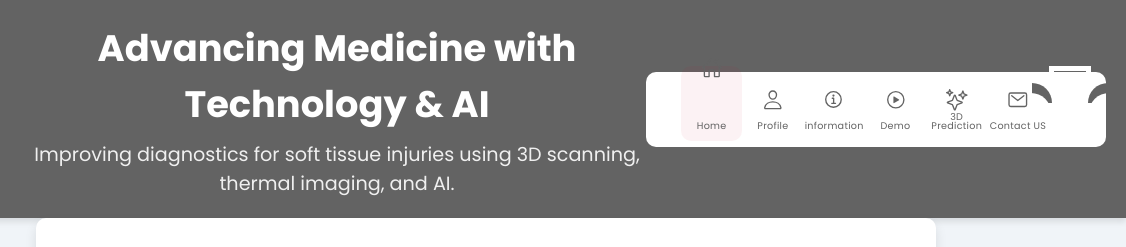
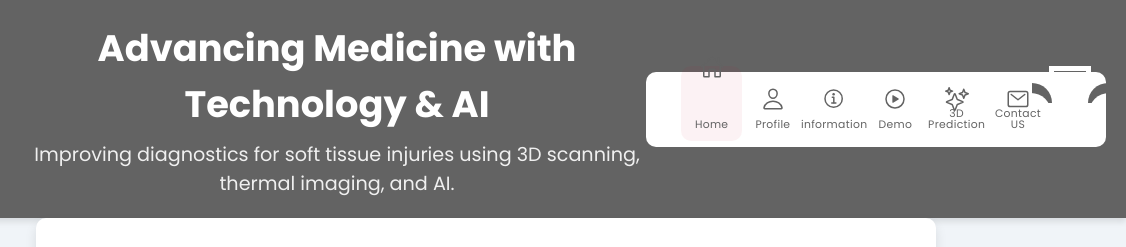
Before and after one commit to O-Verno/3D-Demo-page, a plain HTML site: page index.html in a window 1280 px wide. Shown: the top 247 px of the page, 154-1280 px from the left. Drawn offline with nearby package versions, Linux system fonts and the light colour scheme.

Commit message:
Update styles.css

```diff
--- a/styles.css
+++ b/styles.css
@@ -56,7 +56,7 @@
     position: relative;
     display: block;
     line-height: 60px;
-    font-size: 1.8em;
+    font-size: 2em;
     text-align: center;
     transition: 0.5s;
     color: var(--clr);
@@ -75,7 +75,7 @@
     bottom: 10px;
     color: var(--clr);
     font-weight: 400;
-    font-size: 0.8em;
+    font-size: 0.9em;
     letter-spacing: 0.03em;
     padding-top: 16px;
     opacity: 1;
```
